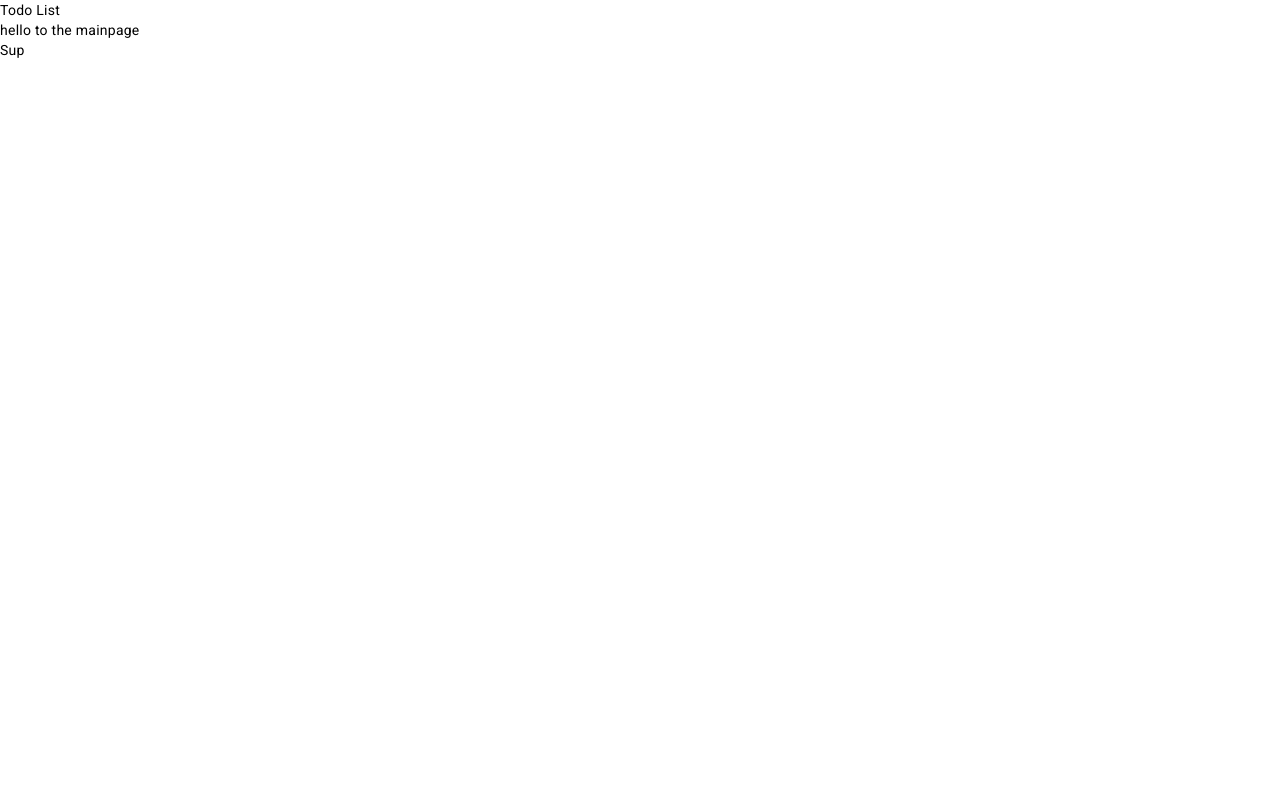
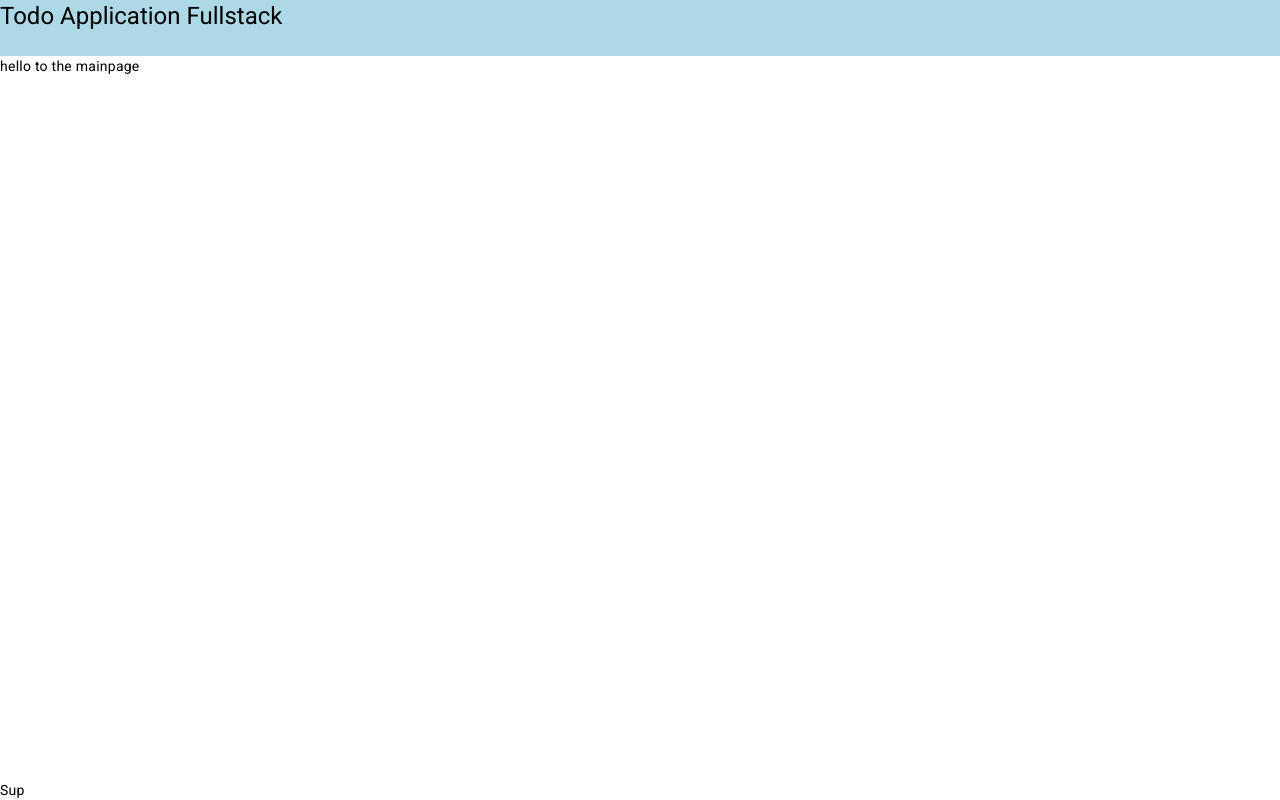
Before and after one commit to Soezdemir23/todo-api, an Angular app in the folder front/: page / in a window 1280 px wide. Built offline with nearby package versions, Linux system fonts and the light colour scheme.

Commit message:
Start initial changes

```diff
--- a/front/src/app/app.component.css
+++ b/front/src/app/app.component.css
@@ -1,3 +1,3 @@
 body {
-    background: #000;
+    display: flex;
 }
--- a/front/src/app/app.component.html
+++ b/front/src/app/app.component.html
@@ -1,3 +1,5 @@
-<header>Todo List</header>
+<header>
+  <h1>{{ title }}</h1>
+</header>
 <main>hello to the mainpage</main>
 <footer>Sup</footer>
--- a/front/src/app/app.component.ts
+++ b/front/src/app/app.component.ts
@@ -3,8 +3,8 @@ import { Component } from '@angular/core';
 @Component({
   selector: 'app-root',
   templateUrl: './app.component.html',
-  styleUrls: ['./app.component.css']
+  styleUrls: ['./app.component.css'],
 })
 export class AppComponent {
-  title = 'front';
+  title = 'Todo Application Fullstack';
 }
--- a/front/src/styles.css
+++ b/front/src/styles.css
@@ -1,4 +1,25 @@
 /* You can add global styles to this file, and also import other style files */
 
-html, body { height: 100%; }
-body { margin: 0; font-family: Roboto, "Helvetica Neue", sans-serif; }
+html, body {
+    height: 100%;
+
+}
+body { margin: 0; font-family: Roboto, "Helvetica Neue", sans-serif;    display: flex;
+    flex-direction: column;}
+
+header {
+
+    flex: 0;
+    height: 4em;
+    background-color: lightblue;
+}
+
+main {
+    flex: 1;
+}
+
+footer {
+    position:fixed;
+    bottom:0px;
+    flex: 0;
+}
```
